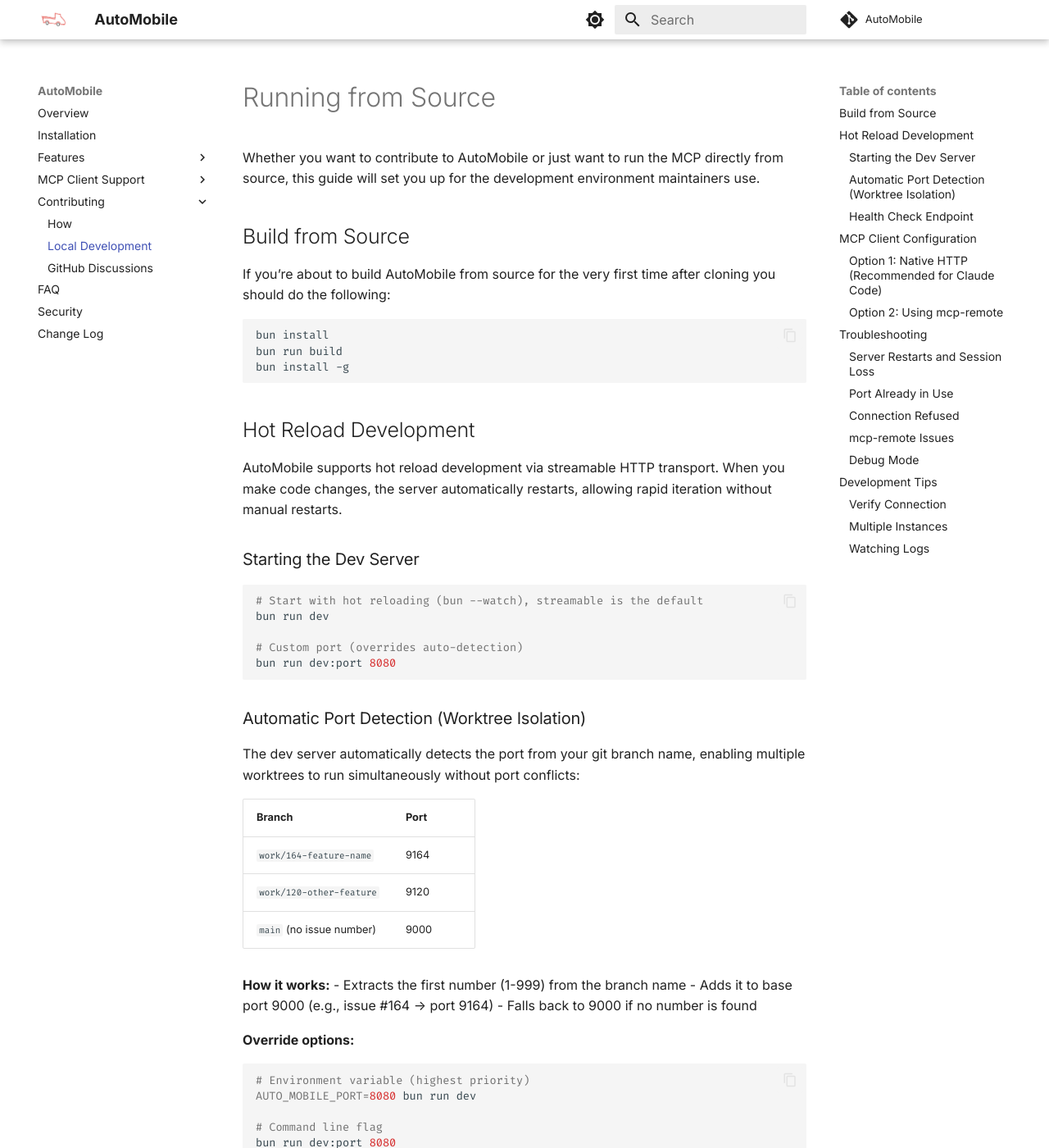
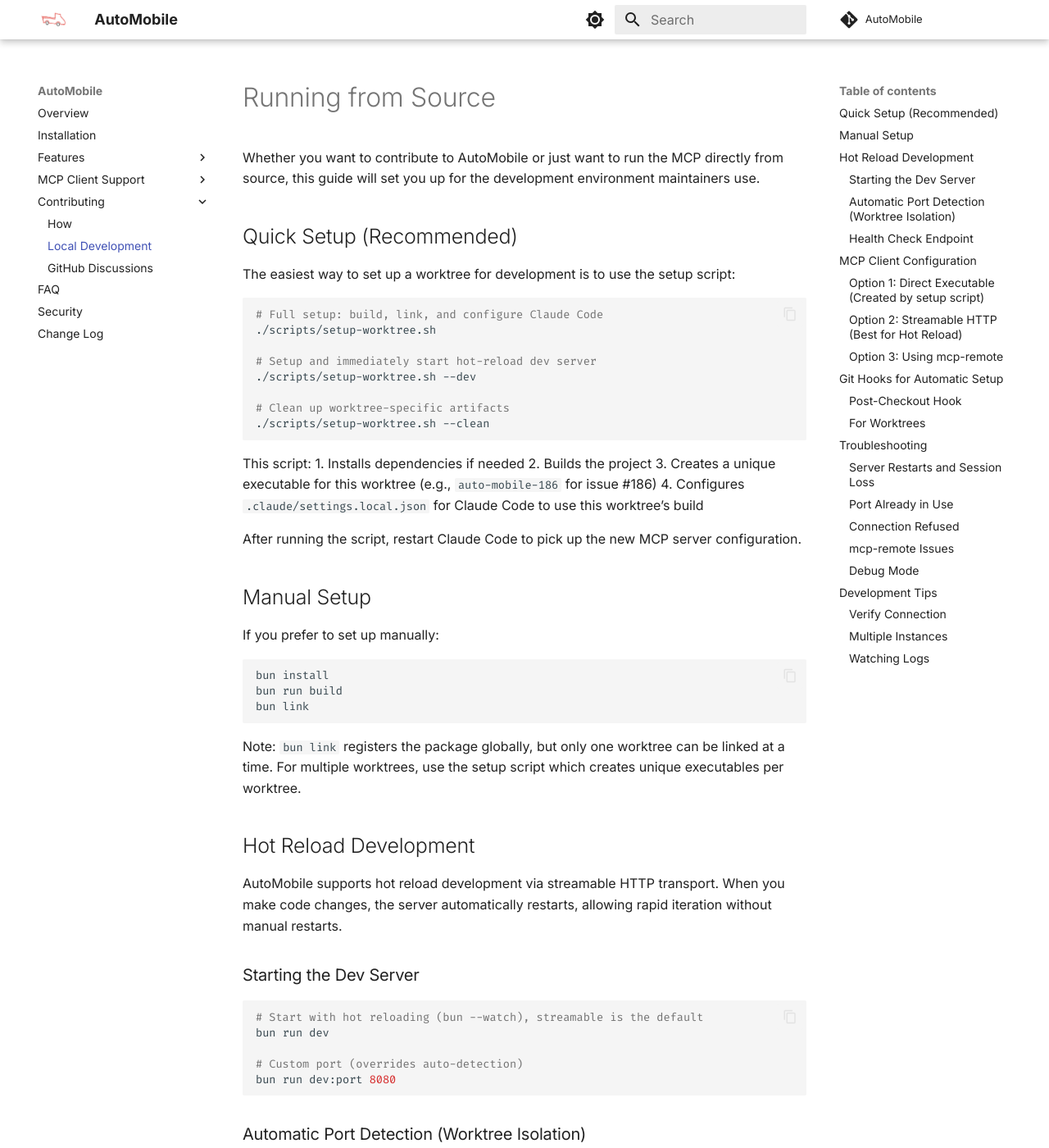
Before and after one commit to zillow/auto-mobile, an MkDocs documentation site: the page built from docs/contributing/local-development.md, in a window 1280 px wide and 1400 px high. Shown: the whole window at 82% size. Built offline with MkDocs 1.6.1 and Material for MkDocs 9.7.7, drawn with Linux system fonts in a browser that asks for light colours; comment, search, counter and statistics services are not loaded; some of the changed text lies outside the part shown.

Commit message:
Add worktree setup scripts and improve MCP error handling (#192)
Fix issue #186 where MCP client fails to connect at startup with "connection closed" errors.

- Add setup-worktree.sh: builds project, creates unique executable per worktree
  (auto-mobile-{issue}), and configures .mcp.json for Claude Code
- Add teardown-worktree.sh: cleans up symlink, config, and build artifacts
- Improve MCP server error handling with proper JSON-RPC error responses
- Update local development docs with new setup workflow
- Add .mcp.json and .mcp.local.json to gitignore

🤖 Generated with [Claude Code](https://claude.com/claude-code)

Co-authored-by: Claude Opus 4.5 <noreply@anthropic.com>

````diff
--- a/docs/contributing/local-development.md
+++ b/docs/contributing/local-development.md
@@ -3,15 +3,41 @@
 Whether you want to contribute to AutoMobile or just want to run the MCP directly from source, this guide will set you
 up for the development environment maintainers use.
 
-## Build from Source
+## Quick Setup (Recommended)
 
-If you're about to build AutoMobile from source for the very first time after cloning you should do the following:
+The easiest way to set up a worktree for development is to use the setup script:
+
+```shell
+# Full setup: build, link, and configure Claude Code
+./scripts/setup-worktree.sh
+
+# Setup and immediately start hot-reload dev server
+./scripts/setup-worktree.sh --dev
+
+# Clean up worktree-specific artifacts
+./scripts/setup-worktree.sh --clean
+```
+
+This script:
+1. Installs dependencies if needed
+2. Builds the project
+3. Creates a unique executable for this worktree (e.g., `auto-mobile-186` for issue #186)
+4. Configures `.claude/settings.local.json` for Claude Code to use this worktree's build
+
+After running the script, restart Claude Code to pick up the new MCP server configuration.
+
+## Manual Setup
+
+If you prefer to set up manually:
 
 ```shell
 bun install
 bun run build
-bun install -g
+bun link
 ```
+
+Note: `bun link` registers the package globally, but only one worktree can be linked at a time.
+For multiple worktrees, use the setup script which creates unique executables per worktree.
 
 ## Hot Reload Development
 
@@ -97,35 +123,59 @@ Response:
 
 ## MCP Client Configuration
 
-### Option 1: Native HTTP (Recommended for Claude Code)
+The setup script automatically creates `.claude/settings.local.json` with the correct configuration.
+If you need to configure manually, here are the options:
 
-Claude Code and other modern MCP clients support direct HTTP connections without needing mcp-remote:
+### Option 1: Direct Executable (Created by setup script)
 
-**Claude Code** (`~/.claude/claude_desktop_config.json` or project `.mcp.json`):
+The setup script creates a worktree-specific executable and configures it in `.claude/settings.local.json`:
+
 ```json
 {
   "mcpServers": {
-    "AutoMobile-dev": {
-      "type": "url",
-      "url": "http://localhost:9000/auto-mobile/streamable"
+    "auto-mobile": {
+      "type": "stdio",
+      "command": "/Users/you/.bun/bin/auto-mobile-186",
+      "args": ["--debug-perf", "--debug"],
+      "env": {
+        "ANDROID_HOME": "/path/to/Android/sdk"
+      }
     }
   }
 }
 ```
 
-### Option 2: Using mcp-remote
+### Option 2: Streamable HTTP (Best for Hot Reload)
+
+For hot-reload development with `bun run dev`, use HTTP transport. Add to your project's
+`.claude/settings.local.json`:
+
+```json
+{
+  "mcpServers": {
+    "auto-mobile": {
+      "type": "url",
+      "url": "http://localhost:9186/auto-mobile/streamable"
+    }
+  }
+}
+```
+
+Replace `9186` with your worktree's port (9000 + issue number).
+
+### Option 3: Using mcp-remote
 
 For MCP clients that only support stdio transport, use mcp-remote as a proxy:
 
 ```json
 {
   "mcpServers": {
-    "AutoMobile-dev": {
+    "auto-mobile": {
       "command": "npx",
       "args": [
         "-y",
         "mcp-remote",
-        "http://localhost:9000/auto-mobile/streamable"
+        "http://localhost:9186/auto-mobile/streamable"
       ]
     }
   }
@@ -133,6 +183,43 @@ For MCP clients that only support stdio transport, use mcp-remote as a proxy:
 ```
 
 ![firebender-mcp-server-setup.png](../img/firebender-mcp-server-setup-dev.png)
+
+## Git Hooks for Automatic Setup
+
+You can configure git hooks to automatically run the setup script when checking out a worktree.
+
+### Post-Checkout Hook
+
+Create `.git/hooks/post-checkout` (or add to existing):
+
+```bash
+#!/bin/bash
+# Auto-setup worktree after checkout
+
+# Only run for branch checkouts (not file checkouts)
+if [ "$3" = "1" ]; then
+    if [ -f "./scripts/setup-worktree.sh" ]; then
+        echo "Running worktree setup..."
+        ./scripts/setup-worktree.sh
+    fi
+fi
+```
+
+Make it executable:
+```bash
+chmod +x .git/hooks/post-checkout
+```
+
+### For Worktrees
+
+For git worktrees, hooks are shared from the main repository. You can also use a global git hook
+or run the setup script manually after creating a new worktree:
+
+```bash
+git worktree add ../work-123-my-feature origin/main
+cd ../work-123-my-feature
+./scripts/setup-worktree.sh
+```
 
 ## Troubleshooting
 
````
Also changed, not shown: 6 other files.
